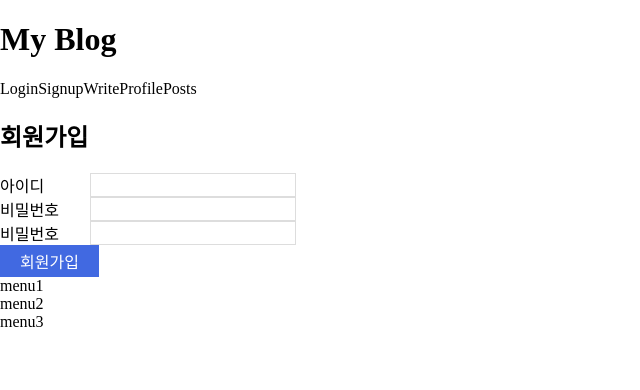
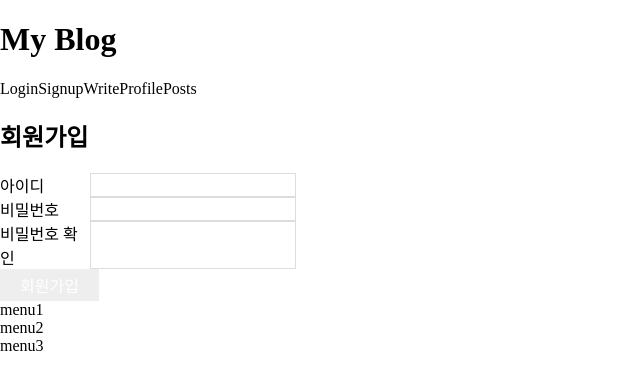
Before and after one commit to strongerDeer/blog, a React (Create React App) app: page /signup in a window 1280 px wide. Shown: the top 390 px of the page, without its empty margins (0-640 px from the left). Built offline with nearby package versions, Linux system fonts and the light colour scheme; no server answers.

Commit message:
✨ Feat: 회원가입

```diff
--- a/src/App.tsx
+++ b/src/App.tsx
@@ -1,10 +1,18 @@
 import 'styles/reset.scss';
 
+import { useState } from 'react';
+
+// toastify
+import { ToastContainer } from 'react-toastify';
+import 'react-toastify/dist/ReactToastify.css';
+
+// firebase
+import { app } from 'firebaseApp';
+import { getAuth } from 'firebase/auth';
+
+// components
 import Layout from 'components/Layout';
 import Router from 'components/Router';
-import { useState } from 'react';
-import { app } from 'firebaseApp';
-import { getAuth } from 'firebase/auth';
 
 function App() {
   const auth = getAuth(app);
@@ -13,9 +21,12 @@ function App() {
   );
 
   return (
-    <Layout>
-      <Router isAuthenticated={isAuthenticated} />
-    </Layout>
+    <>
+      <ToastContainer />
+      <Layout>
+        <Router isAuthenticated={isAuthenticated} />
+      </Layout>
+    </>
   );
 }
 
--- a/src/components/organisms/FormSet.tsx
+++ b/src/components/organisms/FormSet.tsx
@@ -4,10 +4,11 @@ import InputTextLabel from '../molecules/InputTextLabel';
 interface FormSetProps {
   email: string;
   password: string;
-  onChange?: any;
   passwordConfirm?: string;
   signup?: boolean;
   error?: string;
+  onChange?: any;
+  onSubmit?: any;
 }
 
 export default function FormSet({
@@ -17,6 +18,7 @@ export default function FormSet({
   onChange,
   signup,
   error,
+  onSubmit,
 }: FormSetProps) {
   const text = signup ? '회원가입' : '로그인';
 
@@ -24,10 +26,11 @@ export default function FormSet({
     <>
       <h2>{text}</h2>
       {error && error?.length > 0 && <p>{error}</p>}
-      <form method="POST">
+      <form onSubmit={onSubmit}>
         <div>
           <InputTextLabel
             label="아이디"
+            type="email"
             id="user-id"
             value={email}
             onChange={onChange}
@@ -36,6 +39,7 @@ export default function FormSet({
         <div>
           <InputTextLabel
             label="비밀번호"
+            type="password"
             id="user-pw"
             value={password}
             onChange={onChange}
@@ -44,14 +48,21 @@ export default function FormSet({
         {signup && (
           <div>
             <InputTextLabel
-              label="비밀번호"
+              label="비밀번호 확인"
+              type="password"
               id="user-pw2"
               value={passwordConfirm}
               onChange={onChange}
             />
           </div>
         )}
-        <Button type="submit" disabled={error ? error?.length > 0 : undefined}>
+        <Button
+          type="submit"
+          disabled={
+            (email === '' || password === '' || passwordConfirm === ''
+              ? true
+              : undefined) || (error ? error?.length > 0 : undefined)
+          }>
           {text}
         </Button>
       </form>
--- a/src/components/templates/SignupTemp.tsx
+++ b/src/components/templates/SignupTemp.tsx
@@ -1,5 +1,10 @@
+import { toast } from 'react-toastify';
+
+import { app } from 'firebaseApp';
+import { getAuth, createUserWithEmailAndPassword } from 'firebase/auth';
+import { useState } from 'react';
+
 import FormSet from 'components/organisms/FormSet';
-import { useState } from 'react';
 
 export default function SignupTemp() {
   const [email, setEmail] = useState<string>('');
@@ -52,6 +57,22 @@ export default function SignupTemp() {
     console.log(error);
   };
 
+  const onSubmit = async (e: React.FormEvent<HTMLFormElement>) => {
+    e.preventDefault();
+    try {
+      const auth = getAuth(app);
+      await createUserWithEmailAndPassword(auth, email, password);
+      toast.success('회원가입 성공🥳');
+    } catch (error: any) {
+      let errorMsg = error?.code;
+
+      if ((errorMsg = 'auth/email-already-in-use')) {
+        errorMsg = '이미 사용중인 이메일입니다.';
+      }
+      toast.error(errorMsg);
+    }
+  };
+
   return (
     <FormSet
       email={email}
@@ -59,6 +80,7 @@ export default function SignupTemp() {
       passwordConfirm={passwordConfirm}
       error={error}
       onChange={onChange}
+      onSubmit={onSubmit}
       signup
     />
   );
```
